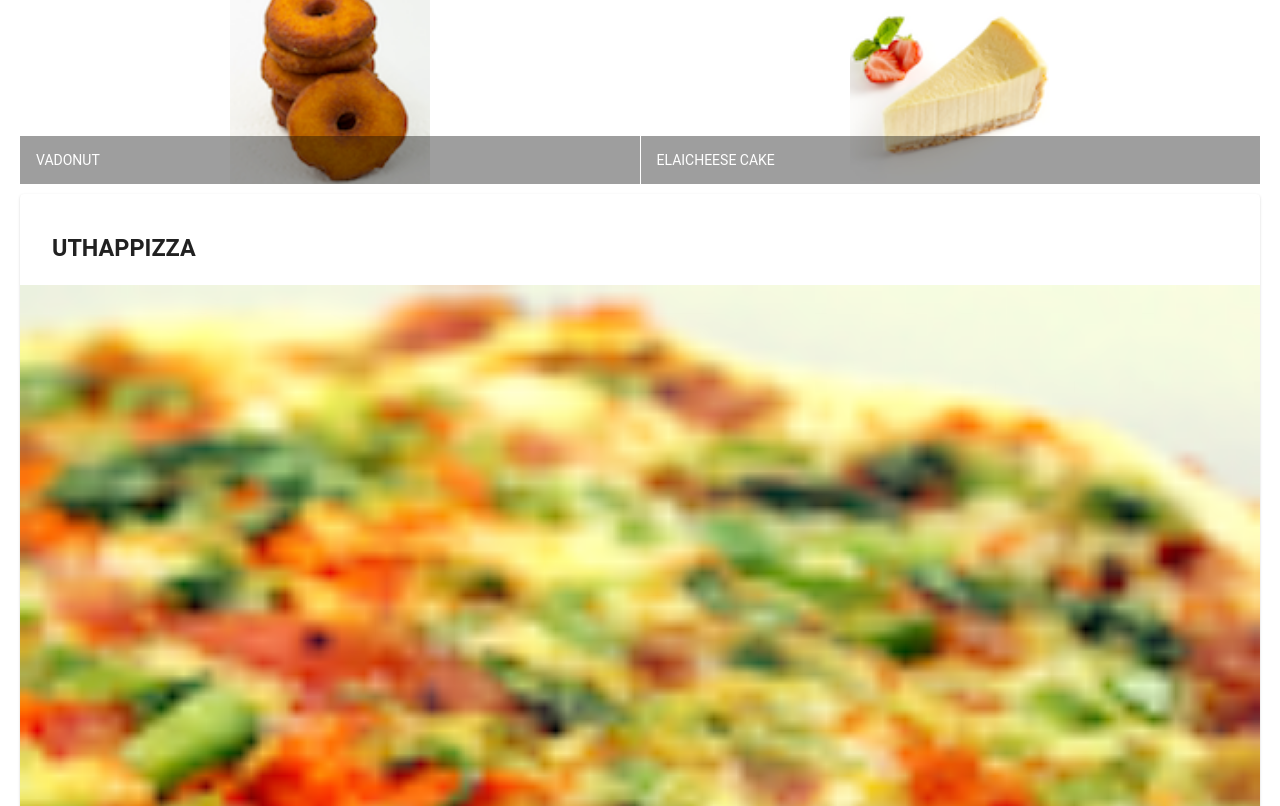
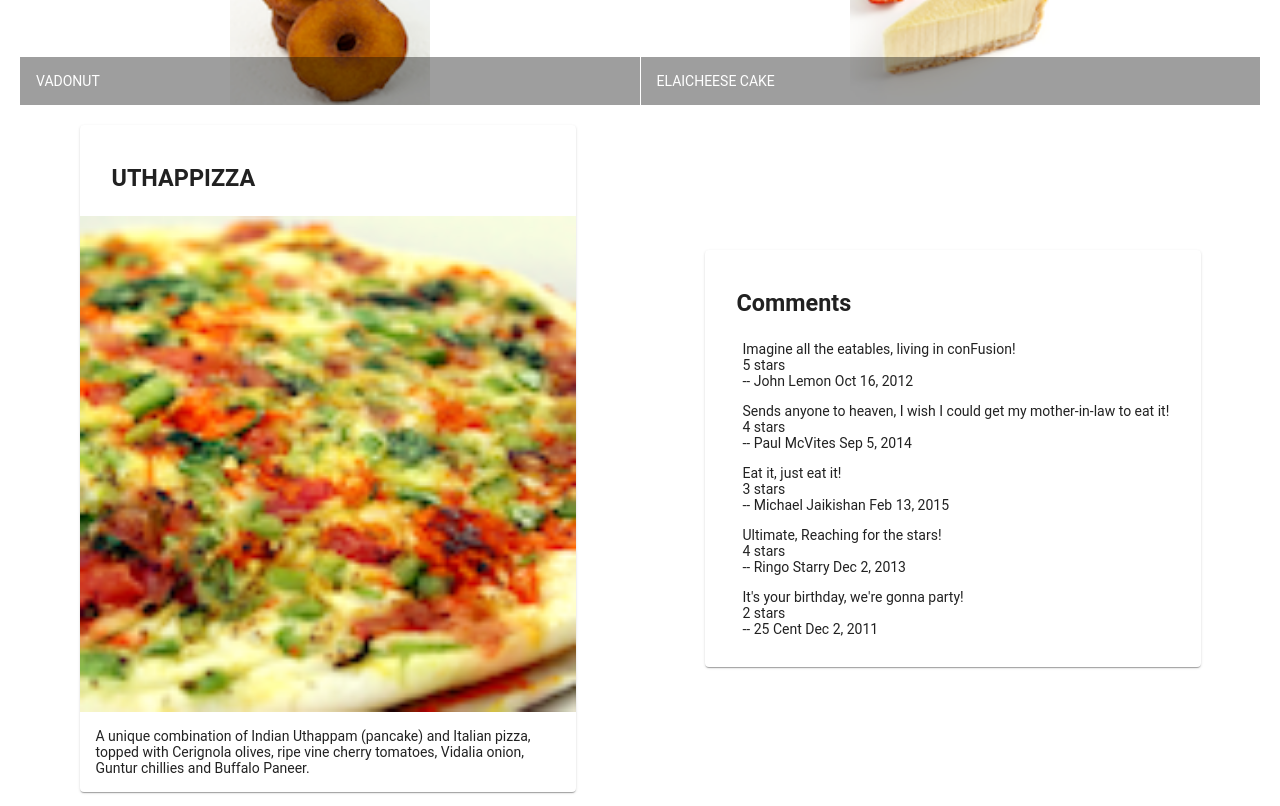
Before and after one commit to rforsburg/AngularCourse, an Angular app: page / in a window 1280 px wide. Shown: the part 380-1186 px from the top of the page. Built offline with nearby package versions, Linux system fonts and the light colour scheme.

Commit message:
Final code for assignment 1

```diff
--- a/src/app/app.module.ts
+++ b/src/app/app.module.ts
@@ -10,11 +10,13 @@
 import { MatListModule } from '@angular/material/list'
 import { MatGridListModule } from '@angular/material/grid-list'
 import { MatCardModule } from '@angular/material/card'
-import { MatButtonModule } from '@angular/material/button'
+import { MatButtonModule } from '@angular/material/button';
+import { DishdetailComponent } from './dishdetail/dishdetail.component'
 @NgModule({
   declarations: [
     AppComponent,
-    MenuComponent
+    MenuComponent,
+    DishdetailComponent
   ],
   imports: [
     BrowserModule,
--- /dev/null
+++ b/src/app/dishdetail/dishdetail.component.html
@@ -0,0 +1,46 @@
+<div class="container"
+    fxLayout="row"
+    fxLayout.sm="column"
+    fxLayout.xs="column"
+    fxLayoutAlign.gt-md="space-around center"
+    fxLayoutGap="10px"
+    fxLayoutGap.xs="0">
+
+  <div fxFlex="40">
+    <mat-card>
+      <mat-card-header>
+        <mat-card-title>
+          <h3>{{ dish.name | uppercase }}</h3>
+        </mat-card-title>
+      </mat-card-header>
+      <img mat-card-image src={{dish.image}} alt={{dish.name}}>
+      <mat-card-content>
+        <p>{{dish.description}}
+        </p>
+      </mat-card-content>
+    </mat-card>
+  </div>
+
+  <div fxFlex="40">
+    <mat-card>
+      <mat-card-header>
+        <mat-card-title>
+          <h3>Comments</h3>
+        </mat-card-title>
+      </mat-card-header>
+
+      <mat-card-content>
+
+        <div *ngFor= "let comment of dish.comments" style="padding-left:22px;">
+        <div>{{comment.comment}}</div>
+          <div>{{comment.rating}} stars</div>
+          <div>-- {{comment.author}} {{comment.date | date }} </div>
+          <p></p>
+        </div>
+
+
+      </mat-card-content>
+    </mat-card>
+  </div>
+
+</div>
--- /dev/null
+++ b/src/app/dishdetail/dishdetail.component.ts
@@ -0,0 +1,65 @@
+import { Component, OnInit } from '@angular/core';
+
+const DISH = {
+  id: '0',
+  name: 'Uthappizza',
+  image: '/assets/images/uthappizza.png',
+  category: 'mains',
+  featured: true,
+  label: 'Hot',
+  price: '4.99',
+  // tslint:disable-next-line:max-line-length
+  description: 'A unique combination of Indian Uthappam (pancake) and Italian pizza, topped with Cerignola olives, ripe vine cherry tomatoes, Vidalia onion, Guntur chillies and Buffalo Paneer.',
+  comments: [
+       {
+           rating: 5,
+           comment: 'Imagine all the eatables, living in conFusion!',
+           author: 'John Lemon',
+           date: '2012-10-16T17:57:28.556094Z'
+       },
+       {
+           rating: 4,
+           comment: 'Sends anyone to heaven, I wish I could get my mother-in-law to eat it!',
+           author: 'Paul McVites',
+           date: '2014-09-05T17:57:28.556094Z'
+       },
+       {
+           rating: 3,
+           comment: 'Eat it, just eat it!',
+           author: 'Michael Jaikishan',
+           date: '2015-02-13T17:57:28.556094Z'
+       },
+       {
+           rating: 4,
+           comment: 'Ultimate, Reaching for the stars!',
+           author: 'Ringo Starry',
+           date: '2013-12-02T17:57:28.556094Z'
+       },
+       {
+           rating: 2,
+           comment: 'It\'s your birthday, we\'re gonna party!',
+           author: '25 Cent',
+           date: '2011-12-02T17:57:28.556094Z'
+       }
+   ]
+};
+@Component({
+  selector: 'app-dishdetail',
+  templateUrl: './dishdetail.component.html',
+  styleUrls: ['./dishdetail.component.scss']
+})
+export class DishdetailComponent implements OnInit {
+
+  dish = DISH
+
+  constructor() { }
+
+  ngOnInit() {
+  }
+
+
+
+
+
+
+}
--- a/src/app/menu/menu.component.html
+++ b/src/app/menu/menu.component.html
@@ -2,12 +2,14 @@
      fxLayout="column"
      fxLayoutGap="10px">
 
-  <div fxFlex>
+  <!-- <div fxFlex>
     <div>
       <h3>Menu</h3>
       <hr>
     </div>
-  </div>
+  </div> -->
+
+
 
   <div fxFlex>
     <mat-grid-list cols="2" rowHeight="200px">
@@ -20,7 +22,7 @@
     </mat-grid-list>
   </div>
 
-  <div fxFlex *ngIf="selectedDish">
+  <!-- <div fxFlex *ngIf="selectedDish">
     <mat-card>
       <mat-card-header>
         <mat-card-title>
@@ -37,5 +39,6 @@
         <button mat-button>SHARE</button>
       </mat-card-actions>
     </mat-card>
-  </div>
+  </div> -->
 </div>
+<app-dishdetail></app-dishdetail>
```
Also changed, not shown: src/app/dishdetail/dishdetail.component.scss (added), 1 other file (tests, documents, lock files or other folders).
